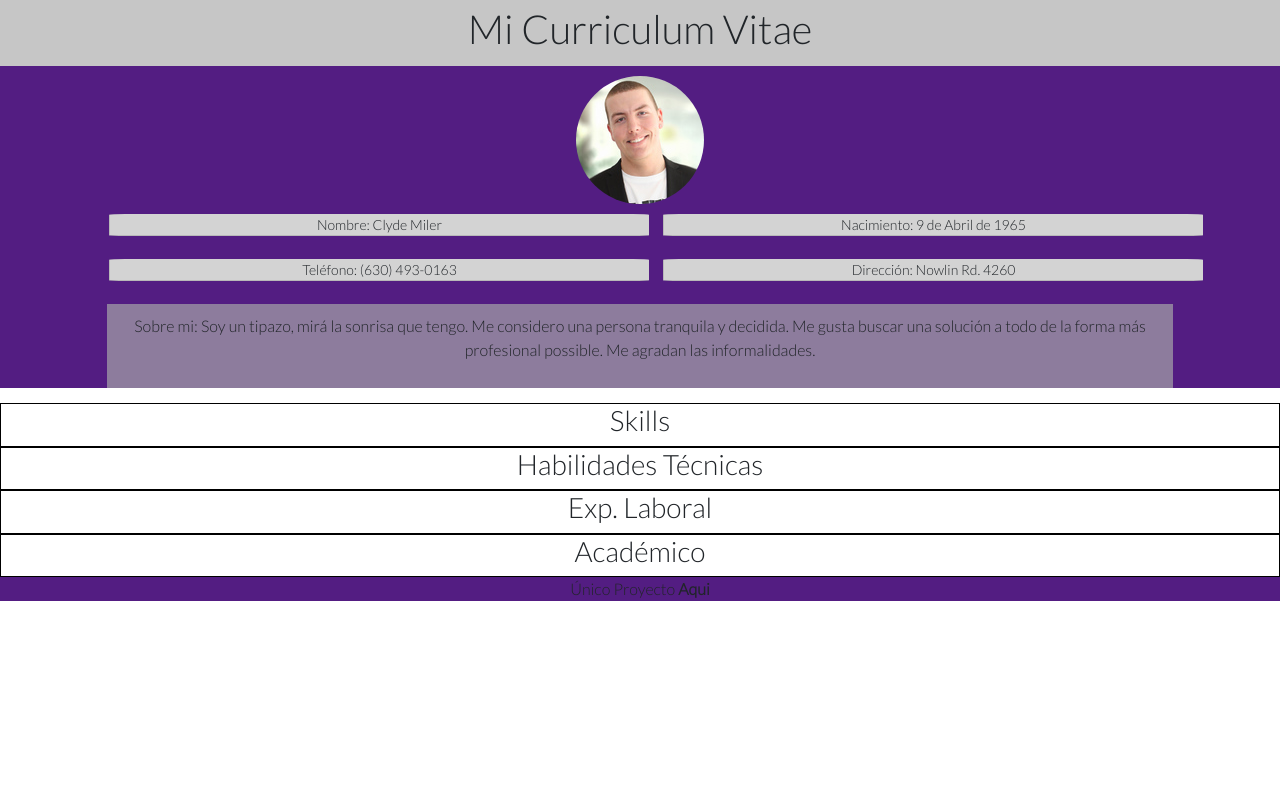
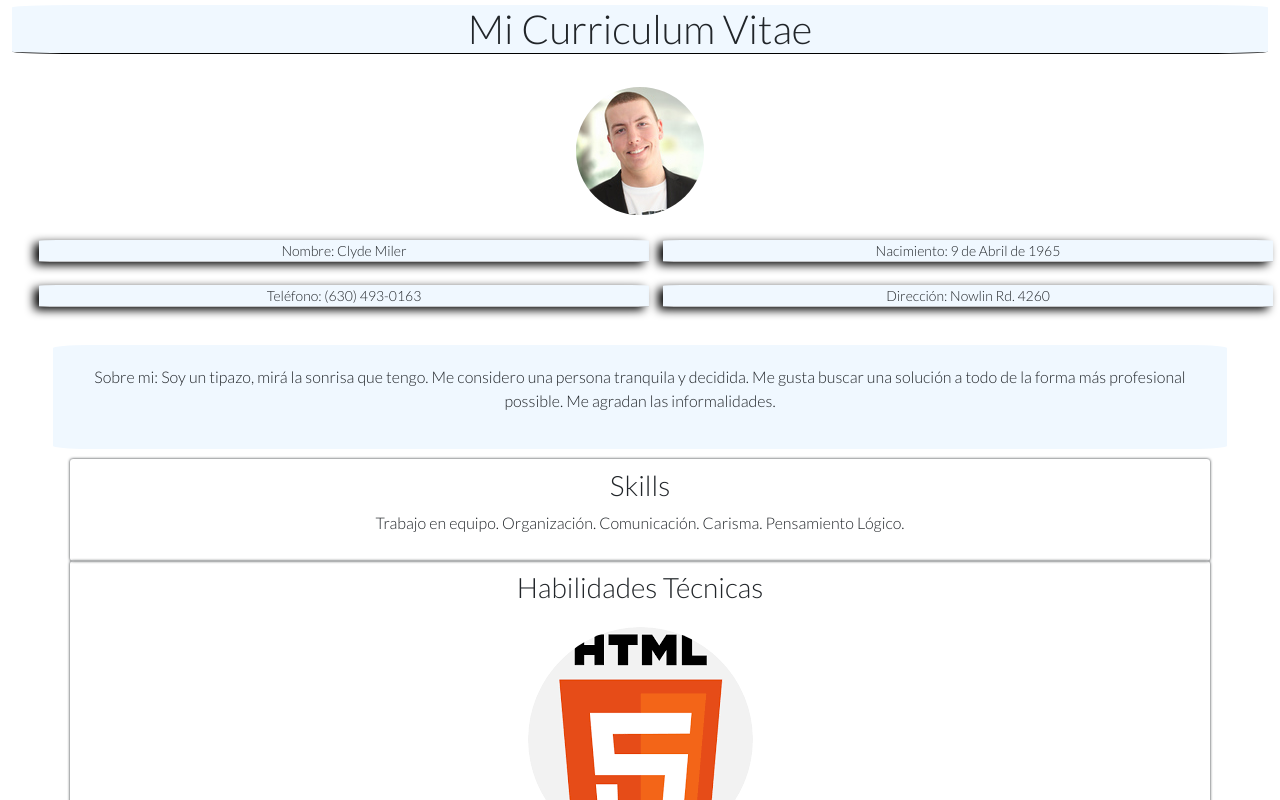
Before and after one commit to JanoMontoya/CurriculumJano, a plain HTML site: page CVTrabajoFinal.html in a window 1280 px wide. Shown: the top 800 px of the page. Drawn offline with nearby package versions, Linux system fonts and the light colour scheme.

Commit message:
Cambio de estética y agregado de imagenes

```diff
--- a/CVTrabajoFinal.html
+++ b/CVTrabajoFinal.html
@@ -18,8 +18,8 @@
             <h1>Mi Curriculum Vitae</h1>
         </div>
         <div>
-            <div> <img src="Clyde.jpg"/></div>
-            <div class="container">
+            <div class="container"> <img src="Clyde.jpg"/></div>
+            <div class="container-fluid">
                 <ul class="row">
                     <li class="col">Nombre: Clyde Miler</li>
                     <li class="col">Nacimiento: 9 de Abril de 1965</li>
@@ -29,7 +29,7 @@
                     <li class="col">Dirección: Nowlin Rd. 4260</li>
                 </ul>
             </div>
-          <div class="container-fluid col-10 sobreMi">
+          <div class="container-fluid col-11 sobreMi">
                 <p>Sobre mi: Soy un tipazo, mirá la sonrisa que tengo. Me considero una persona tranquila y decidida.
                     Me gusta buscar una solución a todo de la forma más profesional possible. Me agradan las informalidades.
                 </p>
@@ -40,18 +40,28 @@
 
     </nav>
     <section>
-        <article>
+        <article class="container col-11">
             <h3>Skills</h3>
+            <p>Trabajo en equipo. Organización. Comunicación. Carisma. Pensamiento Lógico.</p>
         </article>
-        <article>
+        <article class="container col-11">
             <h3>Habilidades Técnicas</h3>
+            <div class="container-fluid">
+                <div class="logo_hab"><img src="html.png" alt="Logo_HTML"/></div>
+                <div class="logo_hab"><img src="css.png" alt="Logo_CSS"/></div>
+                <div class="logo_hab"><img src="javascript.jfif" alt="Logo_Javascript"/></div>
+                <div class="logo_hab"><img src="csharp.png" alt="Logo_CSharp"/></div>
+                <div class="logo_hab"><img src="git.png" alt="Logo_GIT"/></div>
+            </div>
         </article>
-        <article>
+        <article class="container col-11">
             <h3>Exp. Laboral</h3>
+
         </article>
-        <article>
+        <article class="container col-11">
             <h3>Académico</h3>
-        </article>
+
+        </article class="container col-11">
         <div>
             <p>Único Proyecto <b>Aqui</b></p>
         </div>
--- a/estilos.css
+++ b/estilos.css
@@ -4,8 +4,18 @@
     text-align: center;
 }
 
+h1{
+    background-color: aliceblue;
+    border-radius: 5%;
+    border-bottom: 1px solid black;
+}
+
 img{
     border-radius: 50%;
+    padding: 10px;
+}
+
+.container{
     padding: 10px;
 }
 
@@ -17,30 +27,31 @@ li{
     font-size: 14px;
     list-style: none;
     text-align: center;
-    border-left: 1px outset #abababab;
+    box-shadow: -5px 3px 10px black;
     border-bottom: 1px solid #abababab;
     border-radius: 3%;
-    background-color: lightgray;
+    background-color: aliceblue;
     margin: 7px;
-}
-
-div{
-    background-color: #531D82;
 }
 
 .container-fluid{
     text-align: center;
     padding: 5px 5px;
     margin: auto;
-    background-color: #abababab;
 }
 
 .sobreMi{
-    padding: 10px 20px;
-    margin: 15px;
+    background-color: aliceblue;
+    padding: 20px;
+    margin: 10px;
+    border-radius: 3%;
+}
 
+p{
+    margin: 7px
 }
 
 article{
-    border: 1px solid black;
+    border-radius: 3px;
+    box-shadow: 0 0 3px;
 }
```
Also changed, not shown: csharp.png (added), css.png (added), git.png (added), html.png (added), javascript.jfif (added).
